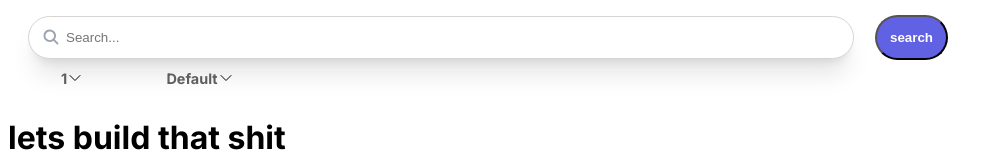
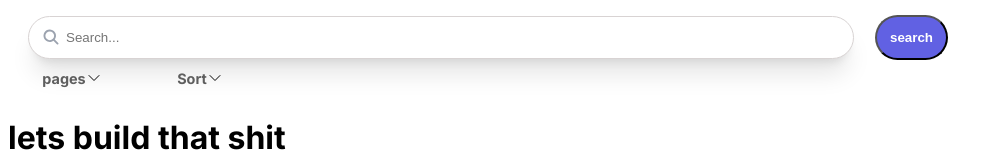
Before and after one commit to neoEliecer-47/google-shopping, a Next.js app: page / in a window 1280 px wide. Shown: the part 147-307 px from the top of the page, without its empty margins (0-1003 px from the left). Built offline with nearby package versions, Linux system fonts and the light colour scheme; grey boxes are pictures that could not be loaded.

Commit message:
first render placeholder fixed

```diff
--- a/components/DropdownMenu.jsx
+++ b/components/DropdownMenu.jsx
@@ -5,9 +5,11 @@ import { ChevronDownIcon } from "@heroicons/react/24/outline";
 import classNames from "classnames";
 import { useClickOutsideDetector } from "@/hooks/useClickOutsideDetector";
 
-export default function DropdownMenu({ data }) {
+export default function DropdownMenu({ placeholder, data, money = false }) {
   const [open, setOpen] = useState(false);
   const [option, setOption] = useState(null);
+
+
 
   const { dropMenuRef, isClickOutside, setIsClickOutside } =
     useClickOutsideDetector();
@@ -21,10 +23,10 @@ export default function DropdownMenu({ data }) {
     return typeof item === "object" ? Object.values(item) : item;
   }
 
-  function buildPlaceholder(){
-    let item = !option ? data[0] : data[option]
-    let placeholder = ''
-    return placeholder = getValues(item)
+  function buildPlaceholder() {
+    let item = data[option];
+    let placeholder = "";
+    return (placeholder = getValues(item));
   }
 
   useEffect(() => {
@@ -38,7 +40,9 @@ export default function DropdownMenu({ data }) {
     // <div style={{ position: "relative", zIndex: 6, display: 'flex' }}>
     <section style={{ width: "8rem", cursor: "pointer" }} ref={dropMenuRef}>
       <div className={styles.placeholderContainer} onClick={handleOpenOptions}>
-        <h2 className={styles.placeholder}>{buildPlaceholder()}</h2>
+        <h2 className={styles.placeholder}>
+          {option === null ? placeholder : buildPlaceholder()}
+        </h2>
         <ChevronDownIcon
           className={classNames(styles.icon, open && styles.iconRotate)}
         />
--- a/components/Header.jsx
+++ b/components/Header.jsx
@@ -6,15 +6,14 @@ import Link from "next/link";
 import { MagnifyingGlassIcon } from "@heroicons/react/16/solid";
 import SearchButton from "./SearchButton";
 import DropdownMenu from "./DropdownMenu";
-import { useClickOutsideDetector } from '../hooks/useClickOutsideDetector'
+import { useClickOutsideDetector } from "../hooks/useClickOutsideDetector";
 
 const SORT_BY_MAP = {
-
-  r: 'Default',
-  rv: 'By Review',
-  p: 'By Price (low to high)',
-  pd: 'By Price (high to low)'
-}
+  r: "Default",
+  rv: "By Review",
+  p: "By Price (low to high)",
+  pd: "By Price (high to low)",
+};
 
 const data = [
   {
@@ -28,11 +27,7 @@ const data = [
   },
 ];
 
-
 export default function Header() {
-
-
-
   return (
     <header className={styles.container}>
       <Link href="/">
@@ -71,15 +66,11 @@ export default function Header() {
 
           {/* categories */}
 
-            <div style={{display: 'flex'}}>
-            <DropdownMenu placeholder="pages" data={data}/>
-            <DropdownMenu placeholder="Default" data={Object.values(SORT_BY_MAP)}/>
-
-
-            </div>
-
-
-
+          <div style={{ display: "flex" }}>
+            <DropdownMenu placeholder="pages" data={data} />
+            <DropdownMenu placeholder="Sort" data={Object.values(SORT_BY_MAP)}
+            />
+          </div>
         </form>
       </div>
     </header>
```
